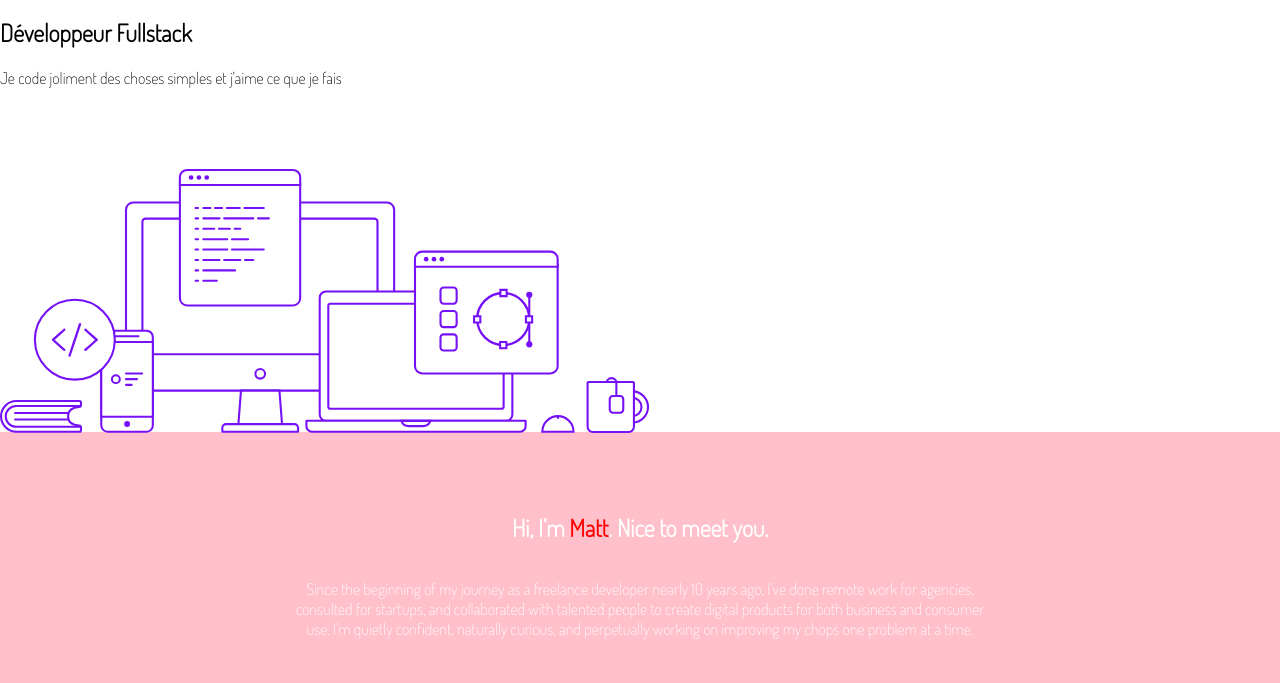
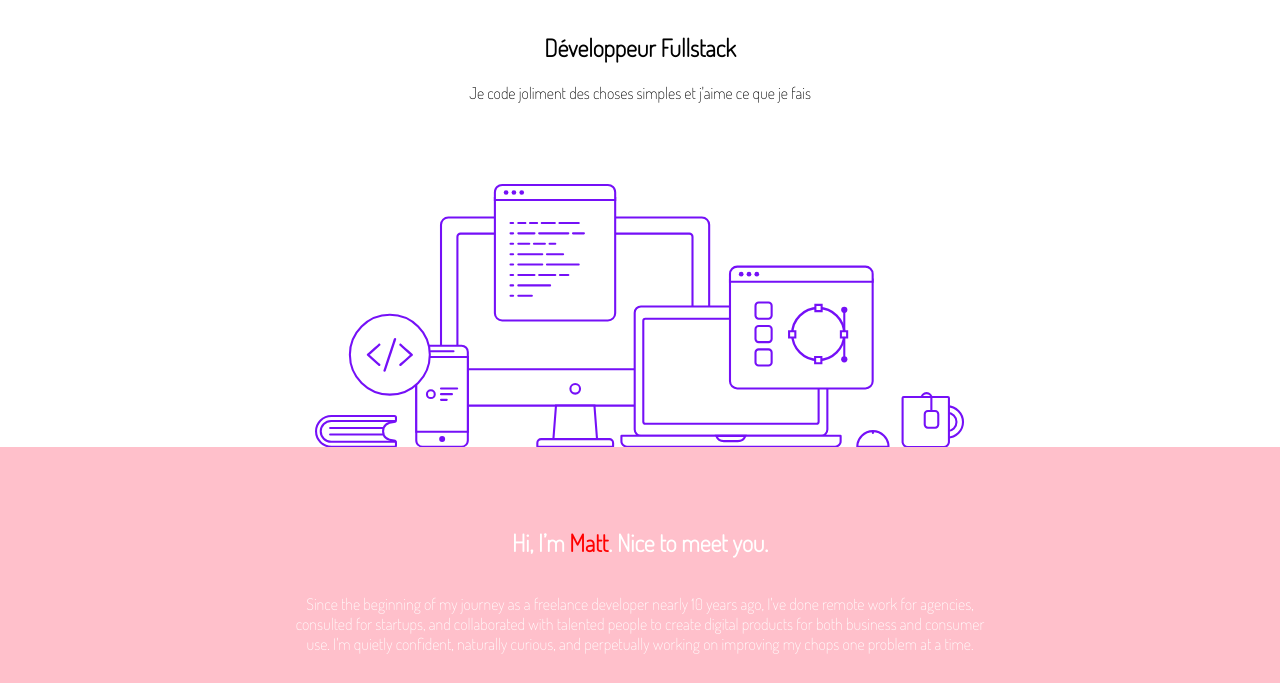
Before and after one commit to WildCodeSchool/wcs-cp1, a website: page site/portfolio.html in a window 1280 px wide. Shown: the part 66-749 px from the top of the page. Drawn offline with Linux system fonts and the light colour scheme.

Commit message:
Portfolio task 2

```diff
--- a/site/css/portfolio.css
+++ b/site/css/portfolio.css
@@ -93,4 +93,16 @@ p {
   justify-content: flex-end;
   margin: auto;
 }
+
+.container {
+  display: flex;
+  flex-direction: column;
+  width: 100%;
 }
+
+.introduction {
+  justify-content: center;
+  text-align: center;
+}
+
+}
```
